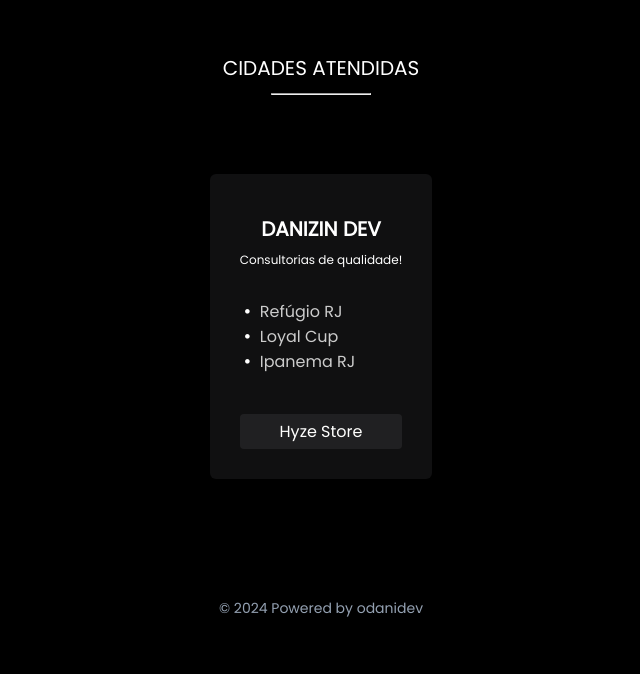
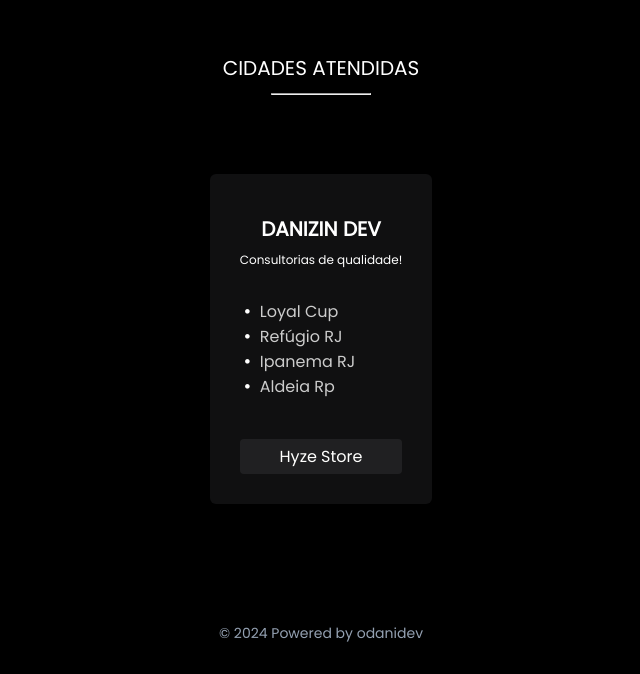
Before and after one commit to danizeradev/danidev, a plain HTML site: page index.html in a window 1280 px wide. Shown: the part 1904-2578 px from the top of the page, without its empty margins (319-959 px from the left). Before the commit the page ends 2553 px from the top, so only its background shows below. Drawn offline with nearby package versions, Linux system fonts and the light colour scheme.

Commit message:
Update index.html

```diff
--- a/index.html
+++ b/index.html
@@ -122,9 +122,10 @@
                   <span>DaniZiN Dev</span>
                   <p>Consultorias de qualidade!</p>
                   <ul>
+                    <li>Loyal Cup</li>
                     <li>Refúgio RJ</li>
-                    <li>Loyal Cup</li>
                     <li>Ipanema RJ</li>
+                    <li>Aldeia Rp</li>
                 </ul>
                 <a href="https://discord.gg/hyzestore">Hyze Store</a>
                </div>
```
